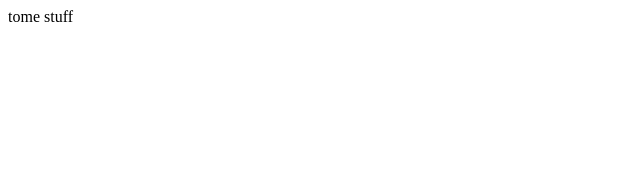
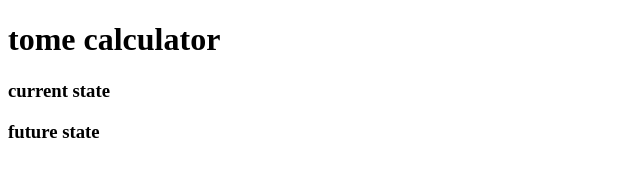
Before and after one commit to stu-k/stu-k.github.io, a plain HTML site: page ffxiv/tome-calc.html in a window 1280 px wide. Shown: the whole page, without its empty margins (0-640 px from the left). Drawn offline with Linux system fonts and the light colour scheme.

Commit message:
Update tome-calc.html

```diff
--- a/ffxiv/tome-calc.html
+++ b/ffxiv/tome-calc.html
@@ -8,6 +8,16 @@
 </head>
 
 <body>
-  tome stuff
+  <header>
+    <h1>tome calculator</h1>
+  </header>
+  <main>
+    <section>
+      <h3>current state</h3>
+    </section>
+    <section>
+      <h3>future state</h3>
+    </section>
+  </main>
 </body>
 </html>
```
